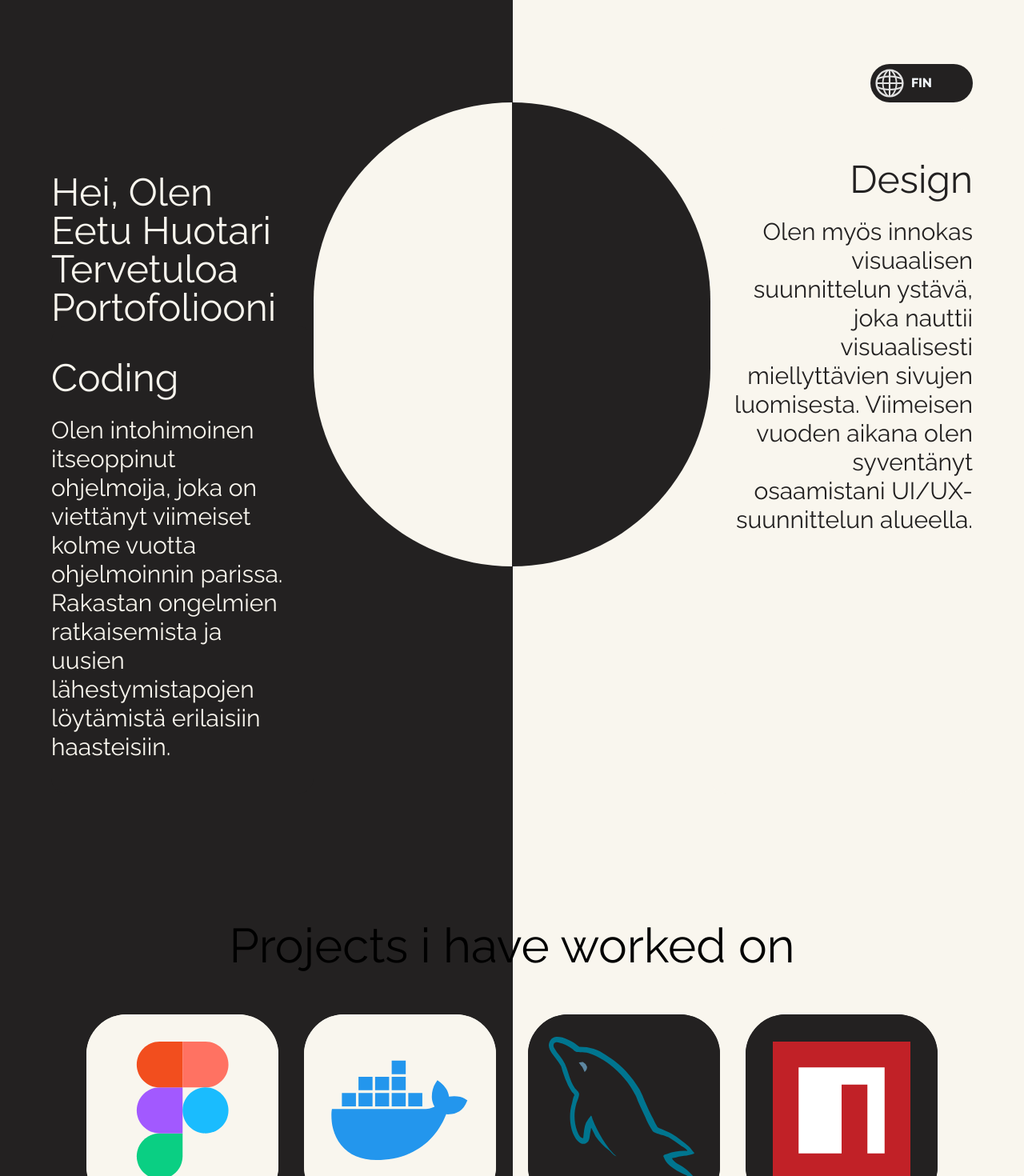
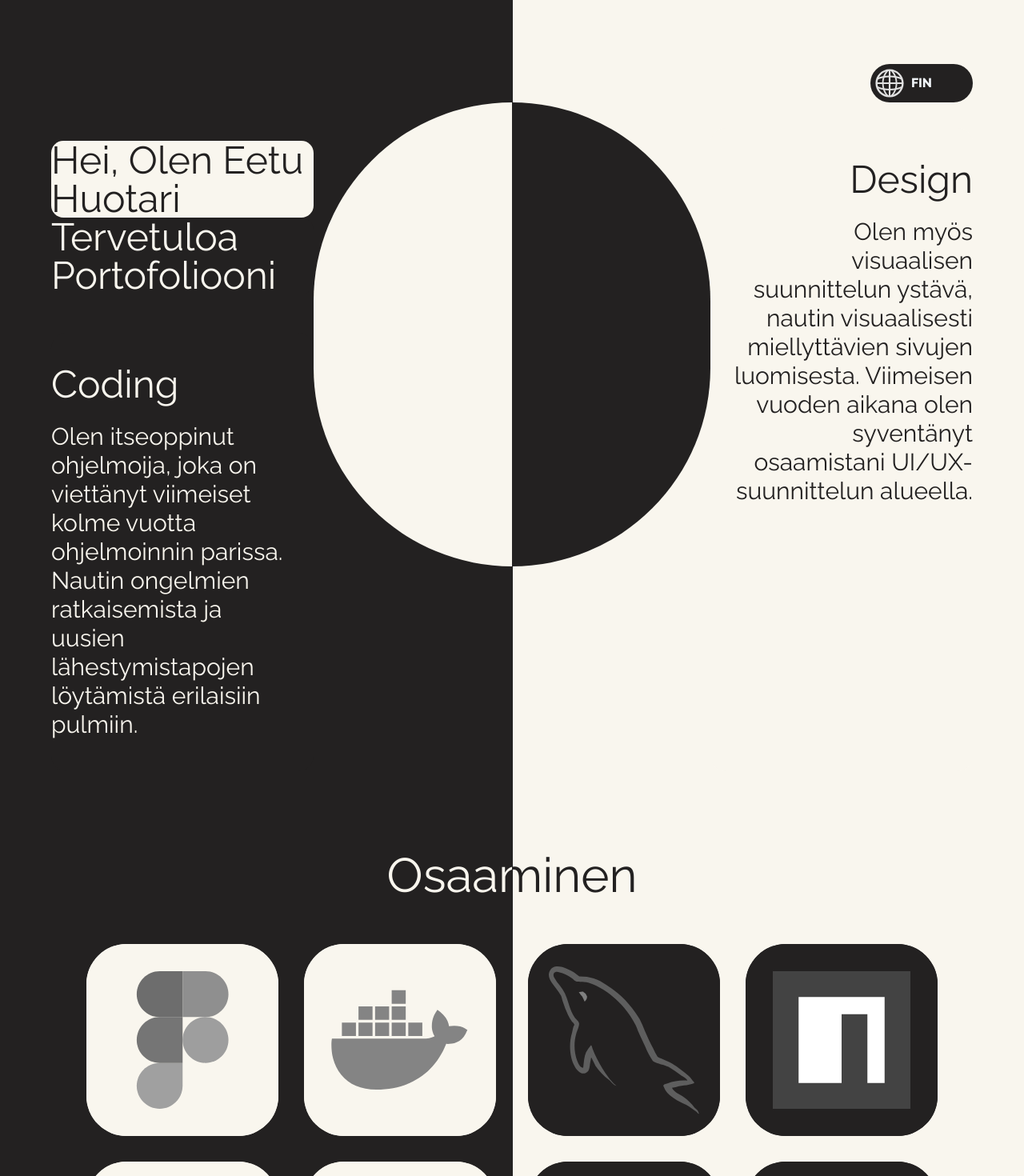
Before and after one commit to Eetuh123/Portfolio, a Vue app: page / in a window 1280 px wide. Shown: the top 1470 px of the page at 80% size. Built offline with nearby package versions, Linux system fonts and the light colour scheme.

Commit message:
picture missing

```diff
--- a/src/components/MainPage.vue
+++ b/src/components/MainPage.vue
@@ -55,13 +55,18 @@
 
       <!-- Hero section -->
       <div class="flex-col md:flex-row flex mb-40">
-        <div class="md:w-1/3 mt-12 order-2 md:order-1 text-white">
-        <div>
-          <h1 class="text-5xl pt-10 px-6 md:pr-6 md:pl-0">
+        <div class="md:w-1/3 mt-12 order-2 md:order-1 text-white rounded-phone-icon-computer">
+        <div class="bg-white rounded-phone-icon-computer w-fit">
+          <h1 class="text-5xl text-dark">
             {{ $t("greeting") }}
           </h1>
         </div>
-          <div class="bg-dark rounded-tiny-icon-computer border-white border-2 md:border-none">
+        <div class="bg-dark rounded-phone-icon-computer w-fit">
+          <p class="text-5xl text-white md:pl-0">
+            {{ $t("welcome") }}
+          </p>
+        </div>
+          <div class="bg-dark rounded-tiny-icon-computer border-white mt-12 border-2 md:border-none">
           <h1 class="text-5xl pt-10 px-6 md:pr-6 md:pl-0">
             {{ $t("coding") }}
           </h1>
@@ -82,8 +87,9 @@
       </div>
 
       <!-- Logos section -->
-      <div class="flex items-center justify-center mb-14">
-        <h1 class="text-6xl text-center">{{ $t("projects") }}</h1>
+      <div class="flex items-center justify-center mb-14 relative text-6xl text-center">
+        <div class="absolute bottom-0 text-dark w-full">{{ $t("profencies") }}</div>
+        <div class="absolute bottom-0 text-white w-full" :style="clipStyle">{{ $t("profencies") }}</div>
       </div>
       <div class="w-full flex gap-4 phone:gap-6 md:gap-10">
         <!-- Logos on Left -->
@@ -102,10 +108,10 @@
               :src="logo.src"
               :alt="logo.name"
               :class="{
-                'z-30 scale-[1.05]':
+                'z-30 scale-[1.05] grayscale-0':
                   hoveredLogo.index === index && hoveredLogo.side === 'left',
               }"
-              class="pointer-events-none z-10 h-12 w-12 phone:h-20 phone:w-20 md:h-28 md:w-28 lg:h-32 lg:w-32 xl:h-fit xl:w-fit"
+              class="transition duration-300 grayscale pointer-events-none z-10 h-12 w-12 phone:h-20 phone:w-20 md:h-28 md:w-28 lg:h-32 lg:w-32 xl:h-fit xl:w-fit"
             />
             <div
               :class="[
@@ -129,7 +135,7 @@
                     leftLogoAnimationClasses[index] ==
                     `hover:animate-growreverse right-0 hover:right-0 ease-in duration-300`
                   "
-                  class="w-2/3 phone:w-1/2 text-clip flex pb-4 pl-5 phone:pl-10 pt-4 lg:pt-8 text-base md:text-md lg:text-xl xl:text-2xl"
+                  class="w-2/3 phone:w-1/2 text-clip flex pb-4 pl-5 phone:pl-10 pt-4 lg:pt-6 text-base md:text-md lg:text-xl xl:text-2xl"
                 >
                   {{ $t(`${logo.name}.description`) }}
                 </div>
@@ -139,7 +145,7 @@
                     leftLogoAnimationClasses[index] !==
                     `hover:animate-growreverse right-0 hover:right-0 ease-in duration-300`
                   "
-                  class="w-2/3 md:w-1/2 text-clip flex flex pb-4 pr-4 lg:pr-6 pt-4 lg:pt-8 text-base md:text-md lg:text-xl xl:text-2xl"
+                  class="w-2/3 md:w-1/2 text-clip flex flex pb-4 pr-4 lg:pr-6 pt-4 lg:pt-6 text-base md:text-md lg:text-xl xl:text-2xl"
                 >
                   <p>{{ $t(`${logo.name}.description`) }}</p>
                 </div>
@@ -172,10 +178,10 @@
               :src="logo.src"
               :alt="logo.name"
               :class="{
-                'z-30 scale-[1.05]':
+                'z-30 scale-[1.05] grayscale-0':
                   hoveredLogo.index === index && hoveredLogo.side === 'right',
               }"
-              class="pointer-events-none z-10 h-12 w-12 phone:h-20 phone:w-20 md:h-28 md:w-28 lg:h-32 lg:w-32 xl:h-fit xl:w-fit"
+              class="transition duration-300 grayscale pointer-events-none z-10 h-12 w-12 phone:h-20 phone:w-20 md:h-28 md:w-28 lg:h-32 lg:w-32 xl:h-fit xl:w-fit"
             />
             <div
               :class="[
@@ -199,7 +205,7 @@
                     rightLogoAnimationClasses[index] ==
                     `hover:animate-growreverse right-0 hover:right-0 ease-in duration-300`
                   "
-                  class="w-2/3 phone:w-1/2 text-clip flex pl-5 md:pl-10 pb-4 pt-4 lg:pt-8 text-base md:text-md lg:text-xl xl:text-2xl"
+                  class="w-2/3 phone:w-1/2 text-clip flex pl-5 md:pl-10 pb-4 pt-4 lg:pt-6 text-base md:text-md lg:text-xl xl:text-2xl"
                 >
                   {{ $t(`${logo.name}.description`) }}
                 </div>
@@ -209,7 +215,7 @@
                     rightLogoAnimationClasses[index] !==
                     `hover:animate-growreverse right-0 hover:right-0 ease-in duration-300`
                   "
-                  class="w-2/3 phone:w-1/2 text-clip flex phone:w-1/2 flex pb-4 pr-4 lg:pr-6 pt-4 lg:pt-8 text-base md:text-md lg:text-xl xl:text-2xl"
+                  class="w-2/3 phone:w-1/2 text-clip flex phone:w-1/2 flex pb-4 pr-4 lg:pr-6 pt-4 lg:pt-6 text-base md:text-md lg:text-xl xl:text-2xl"
                 >
                   <p>{{ $t(`${logo.name}.description`) }}</p>
                 </div>
@@ -229,8 +235,9 @@
       </div>
 
       <!-- Projects section -->
-      <div class="flex items-center justify-center mb-14">
-        <h1 class="text-6xl">{{ $t("projects") }}</h1>
+      <div class="flex items-center justify-center mb-14 text-6xl relative text-center">
+        <div class="absolute bottom-0 text-dark w-full">{{ $t("projects") }}</div>
+        <div class="absolute bottom-0 text-white w-full" :style="clipStyle">{{ $t("projects") }}</div>
       </div>
       <div class="flex items-center justify-center relative">
         <!-- SwitchButton -->
@@ -371,7 +378,7 @@
                   <img
                     src="@/assets/icons/github.svg"
                     alt="github"
-                    class="w-12 h-12 2xl:w-16 2xl:h-16 hover:scale-110 transition-scale duration-300"
+                    class="w-12 h-12 2xl:w-16 2xl:h-16 grayscale hover:grayscale-0 hover:scale-110 transition-scale duration-300"
                   />
                 </a>
               </div>
@@ -382,7 +389,7 @@
                   <img
                     src="@/assets/icons/linkedin.svg"
                     alt="linkedin"
-                    class="w-12 h-12 2xl:w-16 2xl:h-16 hover:scale-110 transition-scale duration-300"
+                    class="w-12 h-12 2xl:w-16 2xl:h-16 grayscale hover:grayscale-0 hover:scale-110 transition-scale duration-300"
                   />
                 </a>
               </div>
@@ -467,6 +474,7 @@ export default {
     const transitioning = ref(false);
     const direction = ref("next");
     const fakeCardElement = ref(null);
+    const clipPosition = ref(50);
     const form = ref({
       email: "",
       name: "",
@@ -491,6 +499,10 @@ export default {
       isEnglish.value = !isEnglish.value;
       i18n.global.locale = isEnglish.value ? "en" : "fi";
     }
+
+    const clipStyle = computed(() => ({
+      clipPath: `polygon(0 0, ${clipPosition.value}% 0, ${clipPosition.value}% 100%, 0 100%)`,
+    }));
 
     const updateLogoArrays = () => {
       const midpoint = Math.ceil(logos.value.length / 2);
@@ -682,6 +694,7 @@ export default {
       resetTransition,
       projectData,
       fakeCardElement,
+      clipStyle,
     };
   },
 };
--- a/src/locales/en.json
+++ b/src/locales/en.json
@@ -1,5 +1,6 @@
 {
-    "greeting": "Hello, I'm Eetu Huotari welcome to my portfolio page",
+    "greeting": "Hello, I'm Eetu Huotari",
+    "welcome": "Welcome to my portfolio",
     "coding": "Coding",
     "design": "Design",
     "codingtitle": "I am a passionate self-taught programmer, I have been on the path of programming for the last 3 years. I love solving problems and finding different ways to approach various challenges.",
@@ -8,6 +9,7 @@
     "sendemail": "Send an email",
     "call": "Call",
     "contact": "Contact",
+    "profencies": "Proficiencies",
     "projects": "Projects",
     "toolsused": "Tools I used",
     "moder": {
--- a/src/locales/fi.json
+++ b/src/locales/fi.json
@@ -1,14 +1,16 @@
 {
-    "greeting": "Hei, Olen Eetu Huotari Tervetuloa Portofoliooni",
+    "greeting": "Hei, Olen Eetu Huotari",
+    "welcome": "Tervetuloa Portofoliooni",
     "coding": "Coding",
     "design": "Design",
-    "codingtitle": "Olen intohimoinen itseoppinut ohjelmoija, joka on viettänyt viimeiset kolme vuotta ohjelmoinnin parissa. Rakastan ongelmien ratkaisemista ja uusien lähestymistapojen löytämistä erilaisiin haasteisiin.",
-    "designtitle": "Olen myös innokas visuaalisen suunnittelun ystävä, joka nauttii visuaalisesti miellyttävien sivujen luomisesta. Viimeisen vuoden aikana olen syventänyt osaamistani UI/UX-suunnittelun alueella.",
+    "codingtitle": "Olen itseoppinut ohjelmoija, joka on viettänyt viimeiset kolme vuotta ohjelmoinnin parissa. Nautin ongelmien ratkaisemista ja uusien lähestymistapojen löytämistä erilaisiin pulmiin.",
+    "designtitle": "Olen myös visuaalisen suunnittelun ystävä, nautin visuaalisesti miellyttävien sivujen luomisesta. Viimeisen vuoden aikana olen syventänyt osaamistani UI/UX-suunnittelun alueella.",
     "socials": "Sosiaaliset Mediat",
     "sendemail": "Lähetä sähköpostia",
     "call": "Soita",
     "contact": "Yhteystiedot",
-    "projects": "Projects i have worked on",
+    "profencies": "Osaaminen",
+    "projects": "Projektit",
     "toolsused": "Käytetyt työkalut",
     "moder": {
         "name": "Moder",
@@ -32,7 +34,7 @@
     },
     "docker": {
         "title": "Docker",
-        "description": "Kevyt virtuaalikone, sovellusten käyttöön ja sujuvaan toimintaan erilaisissa ympäristöissä. Se helpottaa ohjelmien siirtoa, käyttöä eri tietokoneilla"
+        "description": "Kevyt virtuaalikone, sovellusten käyttöön erilaisissa ympäristöissä. Se helpottaa ohjelmien siirtoa, käyttöä eri tietokoneilla"
     },
     "figma": {
         "title": "Figma",
@@ -48,7 +50,7 @@
     },
     "laravel": {
         "title": "Laravel",
-        "description": "PHP-kehys moderneihin web-sovelluksiin, joka tarjoaa laajan valikoiman työkaluja ja kirjastoja nopeaan, turvalliseen ja ylläpidettävään kehitykseen."
+        "description": "PHP-kehys web-sovelluksiin, joka tarjoaa laajan valikoiman työkaluja ja kirjastoja nopeaan, turvalliseen ja ylläpidettävään kehitykseen."
     },
     "mysql": {
         "title": "MySQL",
--- a/tailwind.config.js
+++ b/tailwind.config.js
@@ -20,6 +20,9 @@ module.exports = {
         backgroundImage: {
             'split-half': "linear-gradient(to right, #232121 50.05%, #F9F6EE 50.05%)",
             'split-half-reverse': "linear-gradient(to right, #F9F6EE 50.05%, #232121 50.05%)",
+          },
+          transitionDuration: {
+            '300': '350ms',
           },
         borderRadius: {
             'icon-computer': '3.125rem',
```
